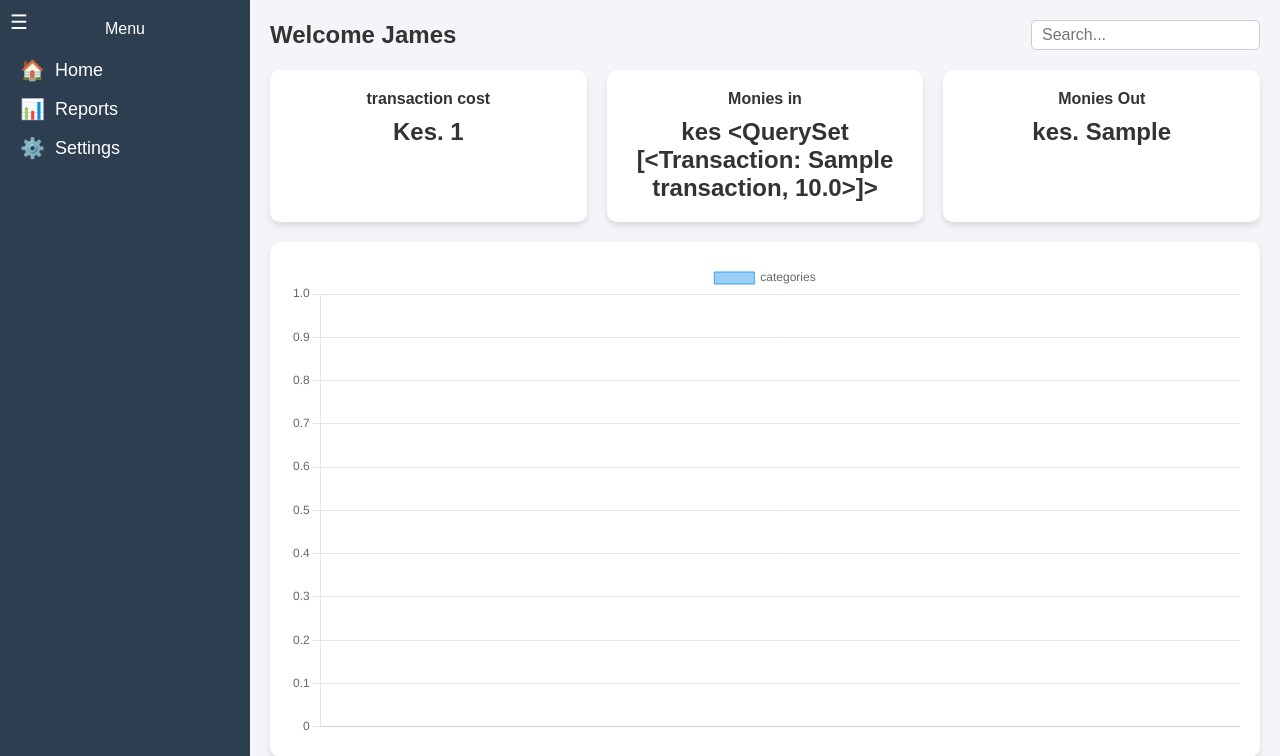
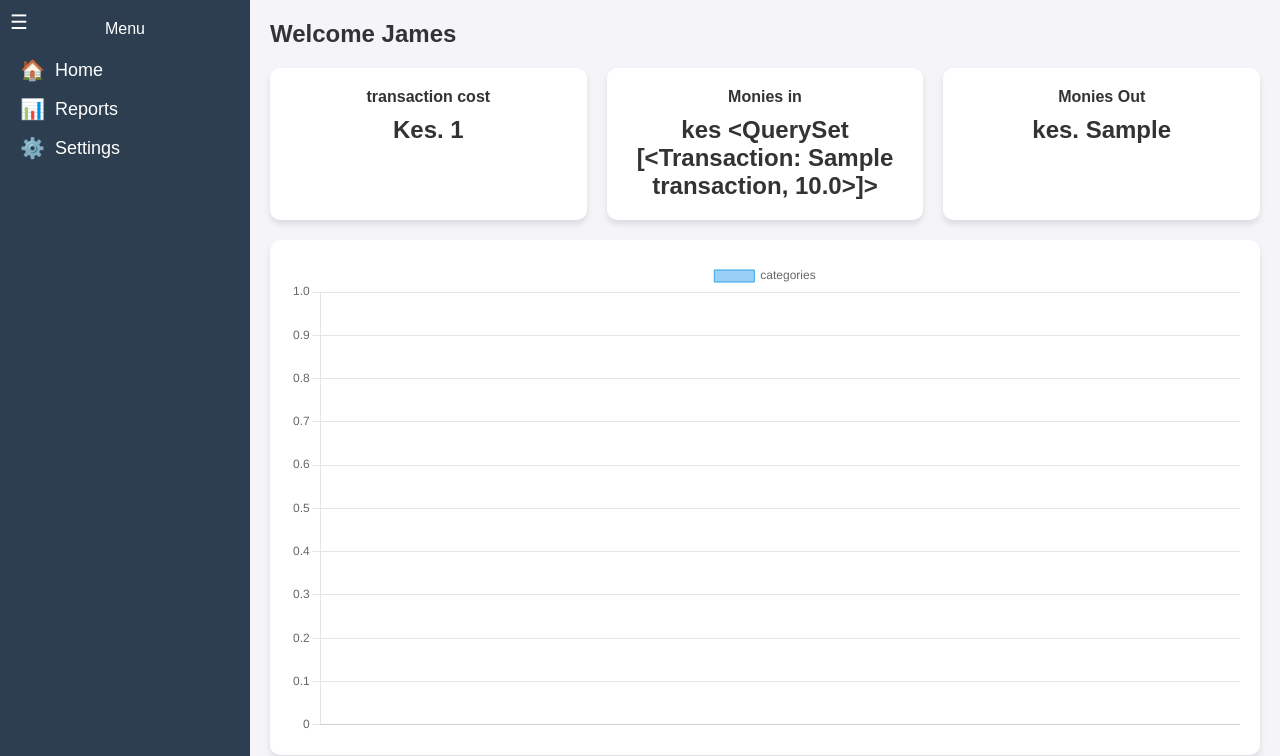
Before and after one commit to gituajames/financelogger, a Django app: template fin/finlogger/templates/index.html in a window 1280 px wide. Shown: the top 756 px of the page. Run offline with Django 5.2, Linux system fonts and the light colour scheme; tables that the repository leaves empty hold one stand-in row (values such as "Sample post"); the template is opened without the code that fills it: values that come from a table or form of the project are taken from there, most other values are stand-ins (such as "Sample title", 1, 10 or a date in 2020).

Commit message:
modified frontend

```diff
--- a/fin/finlogger/templates/index.html
+++ b/fin/finlogger/templates/index.html
@@ -272,7 +272,7 @@
   <div class="main-content">
     <header>
       <h1>Welcome James</h1>
-      <input type="search" placeholder="Search...">
+      {% comment %} <input type="search" placeholder="Search..."> {% endcomment %}
     </header>
 
     <section class="cards">
```
